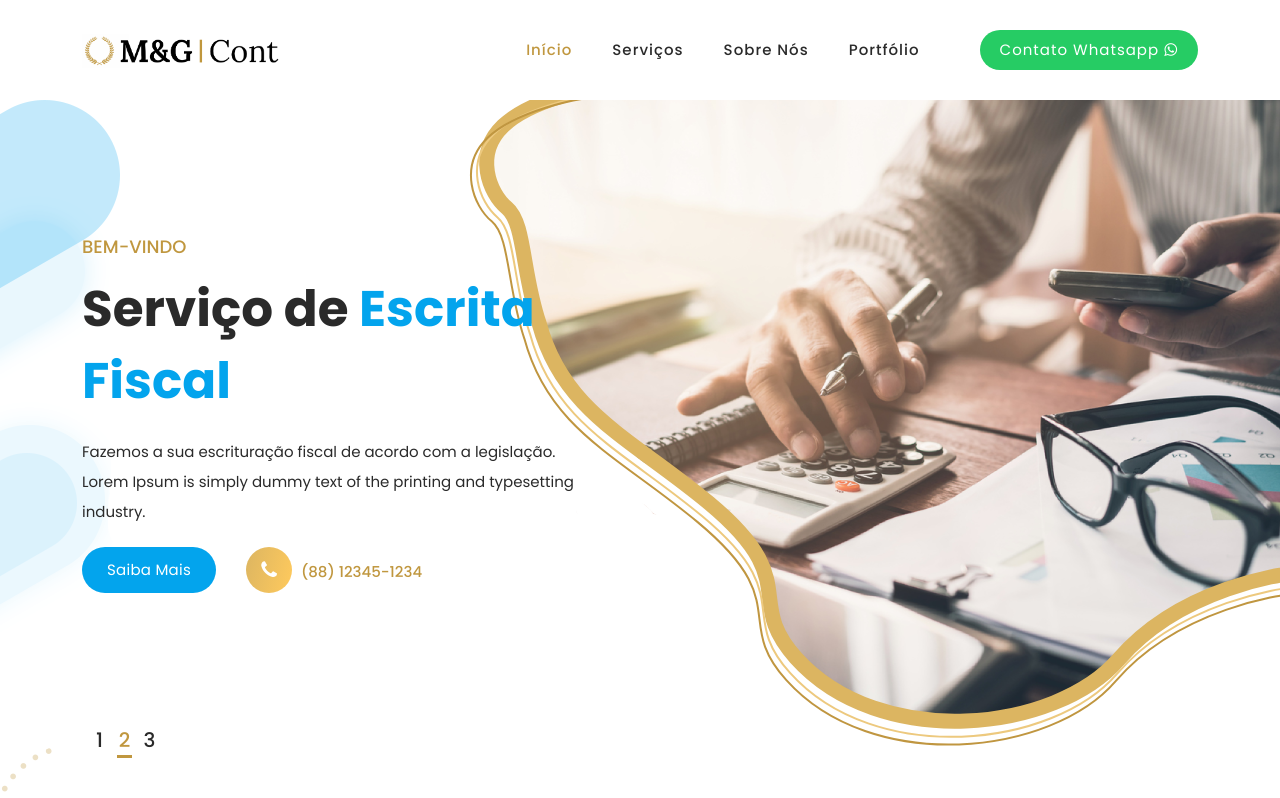
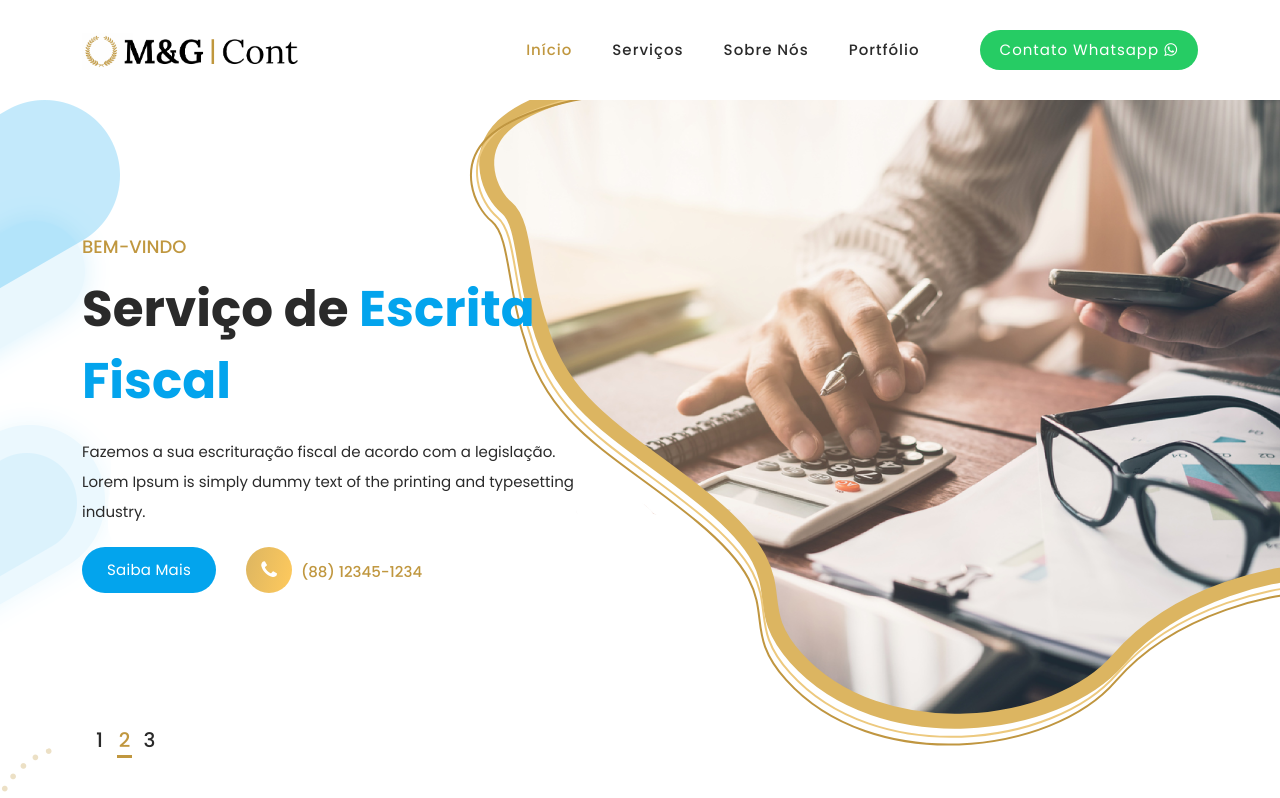
Before and after one commit to angelicalleite/mg, a plain HTML site: page index.html in a window 1280 px wide. Shown: the top 798 px of the page. Drawn offline with Linux system fonts and the light colour scheme.

```diff
--- a/index.html
+++ b/index.html
@@ -48,7 +48,7 @@
                 <nav class="main-nav">
                     <!-- ***** Logo Start ***** -->
                     <a href="index.html" class="logo">
-                        <img style="width:200px;height:auto;" src="assets/images/logo.png">
+                        <img style="width:220px;height:auto;" src="assets/images/logo.png">
                     </a>
                     <!-- ***** Logo End ***** -->
                     <!-- ***** Menu Start ***** -->
```
